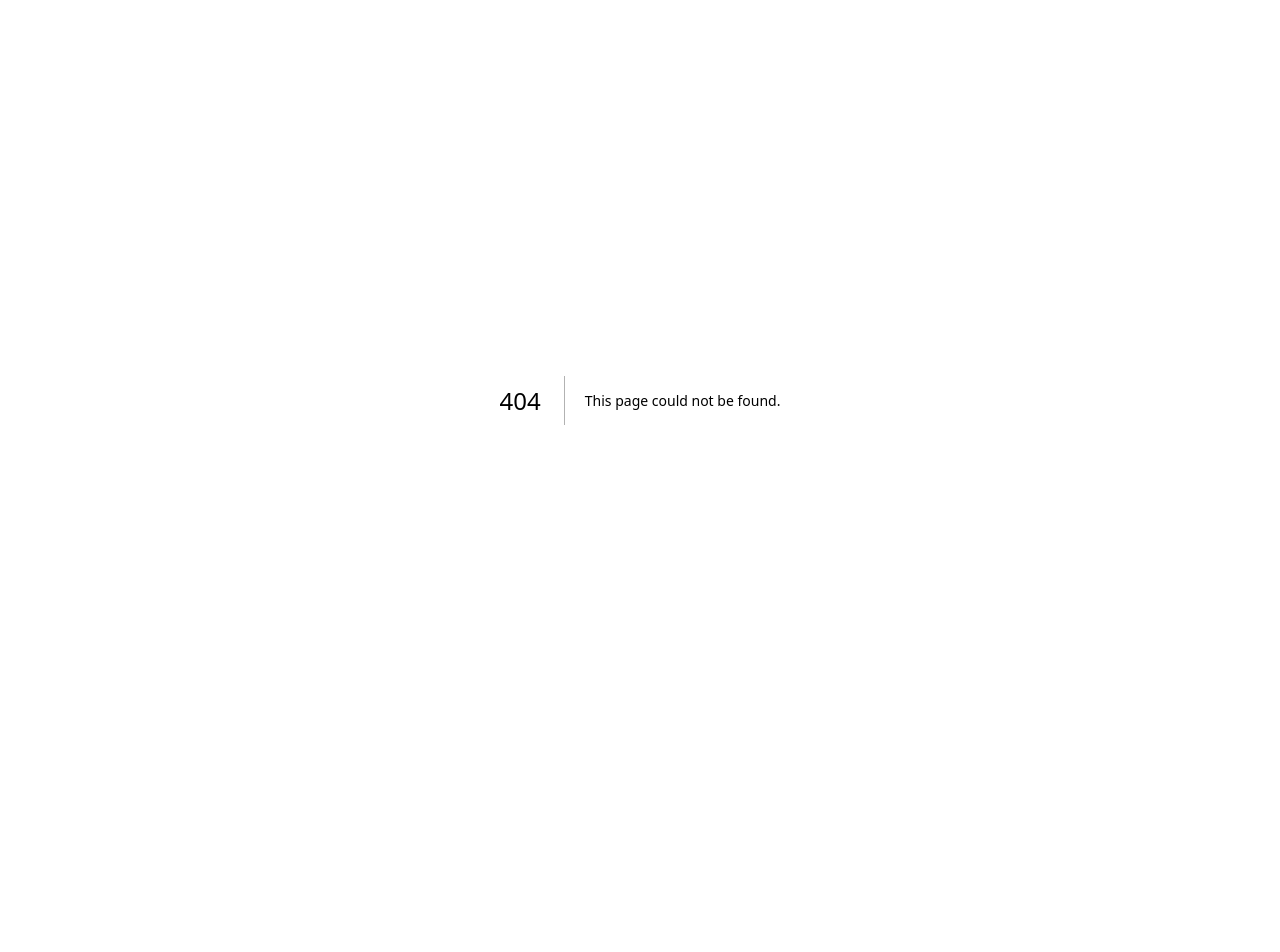
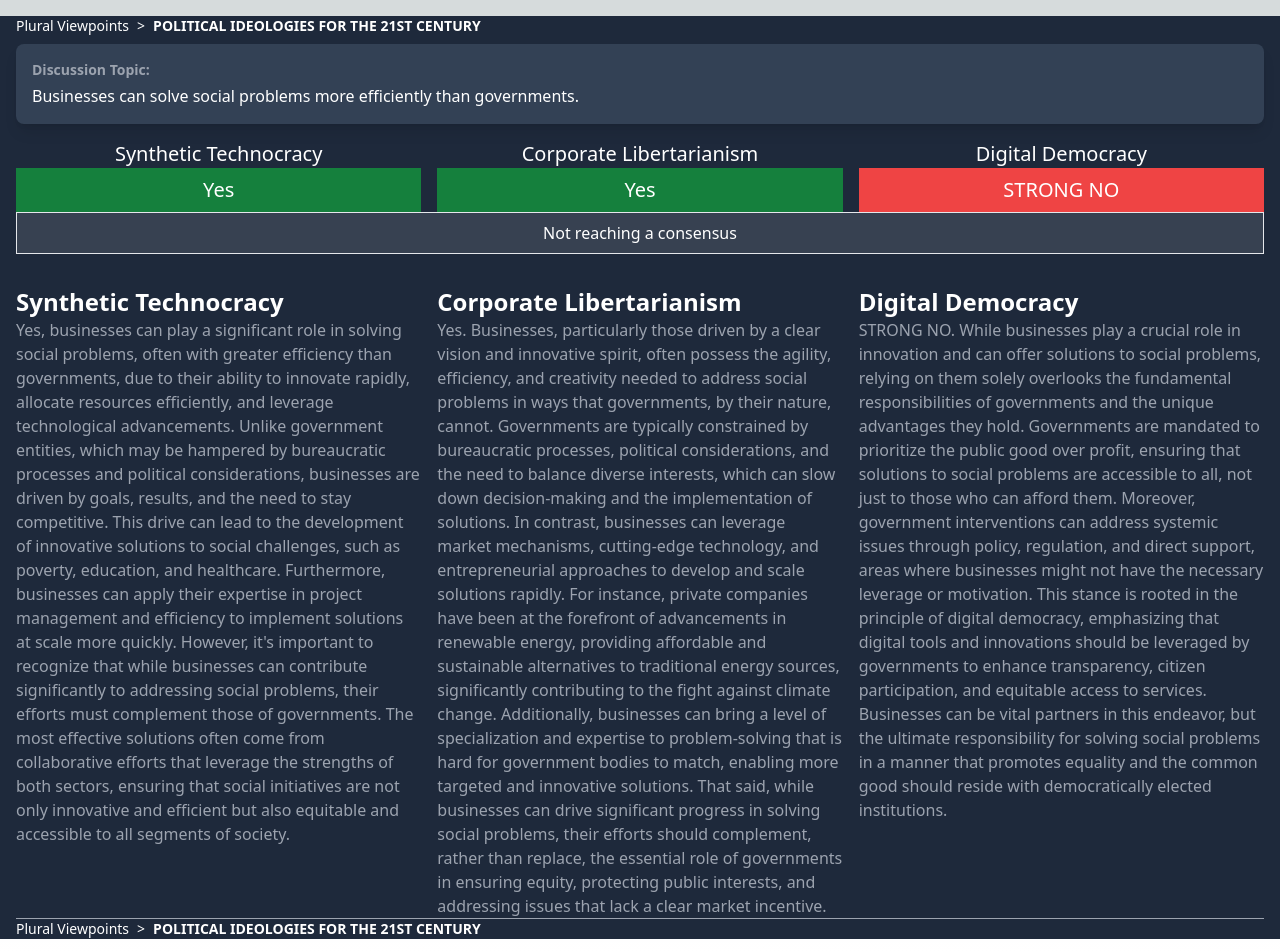
Before and after one commit to nishio/magi, a Next.js app: page /t/1 in a window 1280 px wide. Before the commit this address had no page. Shown: the top 952 px of the page. Before the commit the page ends 800 px from the top, so only its background shows below. Built offline with nearby package versions, Linux system fonts and the light colour scheme.

Commit message:
duplicate

```diff
--- /dev/null
+++ b/src/pages/t/[id].tsx
@@ -0,0 +1,53 @@
+// read data from firestore
+import { useRouter } from "next/router";
+import { Discussion, discussions } from "../../lib/data"; // Adjust the import path as necessary
+import Head from "next/head";
+import { GetStaticProps, GetStaticPaths } from "next";
+
+import "../../app/globals.css";
+import { takeOpinion } from "../../lib/takeOpinion";
+import { Navigation } from "../../components/Navigation";
+import { DiscussionView } from "../../components/DiscussionView";
+
+export const getStaticPaths: GetStaticPaths = async () => {
+  const paths = discussions.map((discussion) => ({
+    params: { id: discussion.id },
+  }));
+  return { paths, fallback: false };
+};
+
+export const getStaticProps: GetStaticProps = async (context) => {
+  const id = context.params?.id;
+  const discussion = discussions.find((d) => d.id === id);
+  if (!discussion) {
+    return { notFound: true };
+  }
+  return { props: { discussion } };
+};
+
+const DiscussionPage = ({ discussion }: { discussion: Discussion }) => {
+  const content = `${discussion.topic}[${discussion.viewpoints
+    .map((v) => takeOpinion(v.text).text)
+    .join("][")}]`;
+  return (
+    <>
+      <Head>
+        <title>Plural Viewpoints - {content}</title>
+        <meta name="description" content={content} />
+        <meta property="og:title" content={`Plural Viewpoints - ${content}`} />
+        <meta property="og:description" content={content} />
+        <meta property="og:type" content="article" />
+      </Head>
+      <div className="bg-slate-800 text-white min-h-screen">
+        <div className="md:mx-4 md:my-4">
+          <Navigation />
+          <DiscussionView discussion={discussion} />
+          <hr className="border-gray-400" />
+          <Navigation />
+        </div>
+      </div>
+    </>
+  );
+};
+
+export default DiscussionPage;
```
